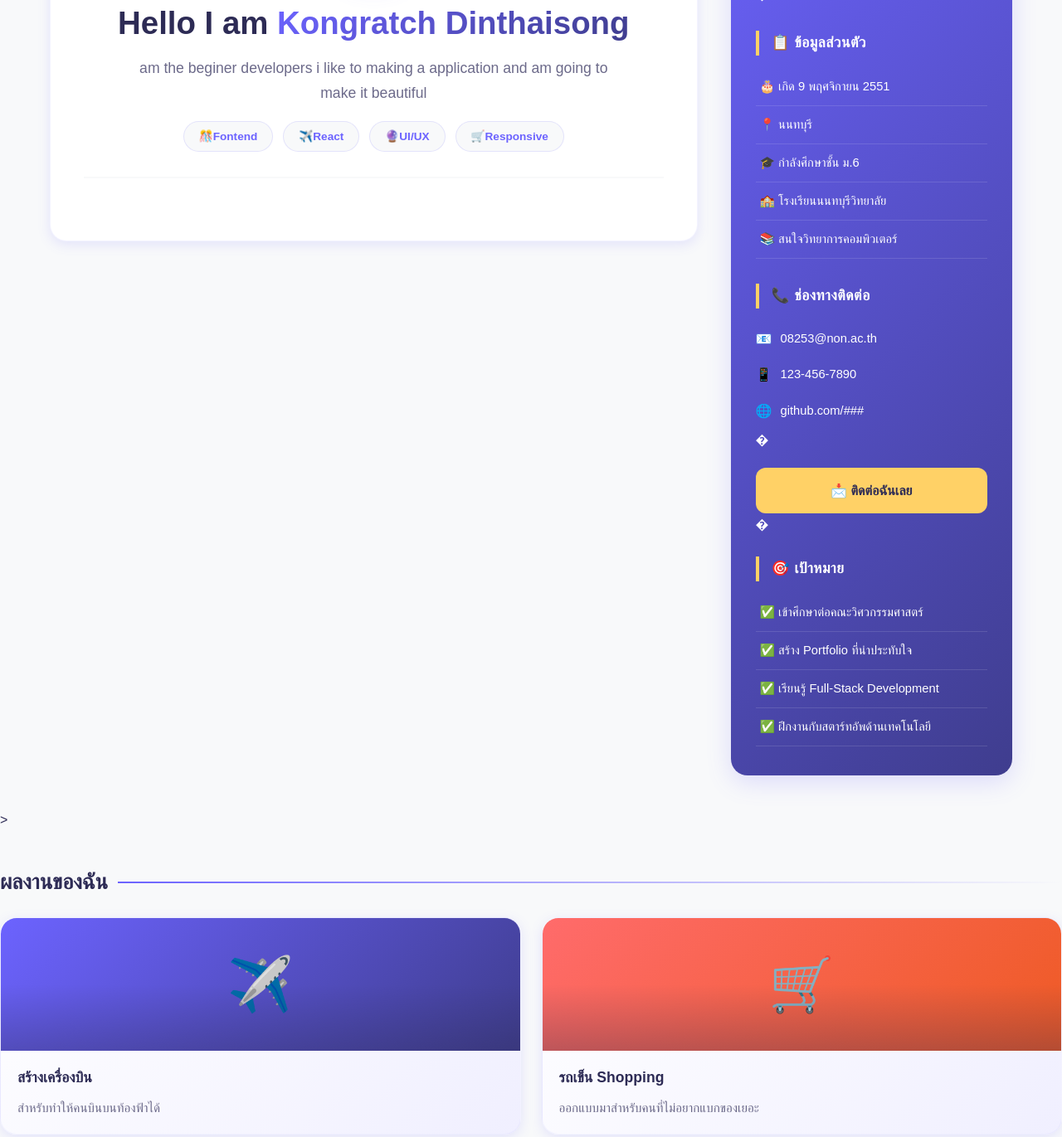
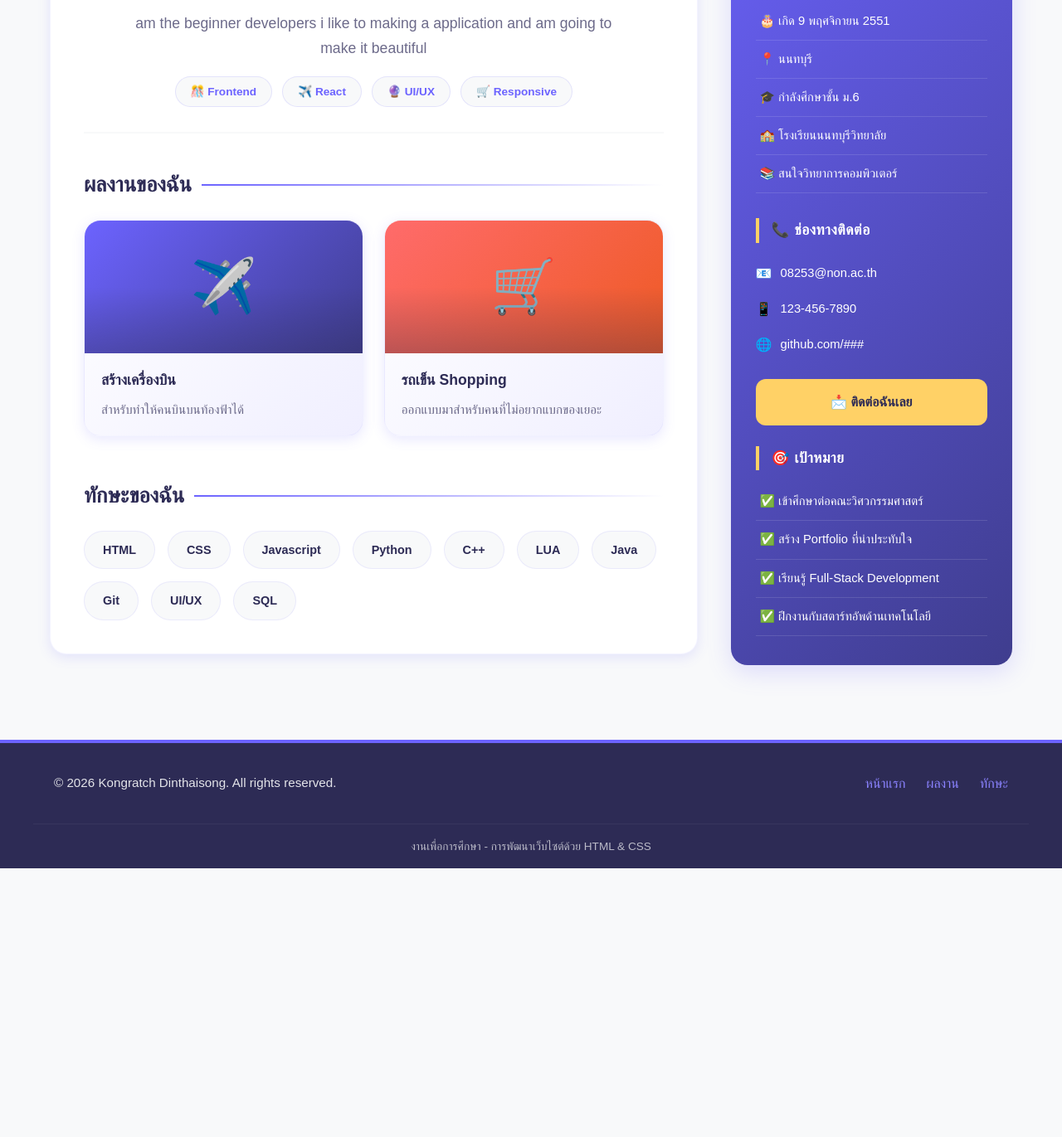
Before and after one commit to hamter999-wq/My-Website-to-give-to-Kur-Krai, a plain HTML site: page index.html in a window 1280 px wide. Shown: the part 377-1748 px from the top of the page at 83% size. After the commit the page ends 1424 px from the top, so only its background shows below. Drawn offline with Linux system fonts and the light colour scheme.

Commit message:
Update index.html

```diff
--- a/index.html
+++ b/index.html
@@ -1,11 +1,12 @@
+<!DOCTYPE html>
 <html lang="en">
 <head>
     <meta charset="UTF-8">
-    <meta name="viewport" content="width=x, initial-scale=1.0">
+    <meta name="viewport" content="width=device-width, initial-scale=1.0">
     <title>งานเพื่อการศึกษา-Portfolio</title>
     <style>
         /* ======================================== */
-        /* RESET & BASE STYLES      */
+        /* RESET & BASE STYLES                      */
         /* ======================================== */
         * {
             box-sizing: border-box;
@@ -26,7 +27,7 @@
         }
 
         .navbar {
-            background: #2D2B55; /* แทน --secondary */
+            background: #2D2B55;
             padding: 0 30px;
             position: sticky;
             top: 0;
@@ -35,7 +36,6 @@
             backdrop-filter: blur(10px);
         }
 
-        /* กิจกรรมที่ 3.3: การจัดวางด้วย Flexbox */
         .nav-container {
             display: flex;
             justify-content: space-between;
@@ -45,24 +45,23 @@
         }
 
         .logo {
-            color: #FFFFFF; /* แทน --white */
+            color: #FFFFFF;
             font-size: 1.5rem;
             font-weight: 700;
             padding: 18px 0;
             display: flex;
             align-items: center;
             gap: 10px;
-            transition: all 0.4s cubic-bezier(0.25, 0.46, 0.45, 0.94); /* แทน --transition */
+            transition: all 0.4s cubic-bezier(0.25, 0.46, 0.45, 0.94);
         }
 
         .logo span {
-            color: #FFD166; /* แทน --accent */
+            color: #FFD166;
         }
 
-        /* กิจกรรมที่ 4.2: Transition & Transform */
         .logo:hover {
             transform: scale(1.05);
-            color: #FFD166; /* แทน --accent */
+            color: #FFD166;
         }
 
         .nav-menu {
@@ -77,23 +76,23 @@
             color: rgba(255, 255, 255, 0.8);
             padding: 12px 20px;
             display: block;
-            border-radius: 12px; /* แทน --radius-sm */
-            transition: all 0.4s cubic-bezier(0.25, 0.46, 0.45, 0.94); /* แทน --transition */
+            border-radius: 12px;
+            transition: all 0.4s cubic-bezier(0.25, 0.46, 0.45, 0.94);
             font-weight: 500;
             font-size: 0.95rem;
             position: relative;
         }
 
         .nav-menu a:hover {
-            background: #6C63FF; /* แทน --primary */
-            color: #FFFFFF; /* แทน --white */
+            background: #6C63FF;
+            color: #FFFFFF;
             transform: translateY(-2px);
             box-shadow: 0 6px 20px rgba(108, 99, 255, 0.4);
         }
 
         .nav-menu .active {
-            background: #6C63FF; /* แทน --primary */
-            color: #FFFFFF; /* แทน --white */
+            background: #6C63FF;
+            color: #FFFFFF;
             box-shadow: 0 4px 15px rgba(108, 99, 255, 0.3);
         }
 
@@ -103,9 +102,10 @@
             bottom: -8px;
             left: 50%;
             transform: translateX(-50%);
-            color: #FFD166; /* แทน --accent */
+            color: #FFD166;
             font-size: 12px;
         }
+
         .container {
             max-width: 1200px;
             margin: 0 auto;
@@ -118,15 +118,15 @@
             align-items: flex-start;
         }
 
-/* ======================================== */
-        /* กิจกรรมที่ 2.1: MAIN CONTENT - Semantic HTML */
+        /* ======================================== */
+        /* MAIN CONTENT - Semantic HTML             */
         /* ======================================== */
         .content {
             flex: 3;
-            background: #FFFFFF; /* แทน --white */
+            background: #FFFFFF;
             padding: 40px;
-            border-radius: 20px; /* แทน --radius-md */
-            box-shadow: 0 4px 15px rgba(108, 99, 255, 0.15); /* แทน --shadow-sm */
+            border-radius: 20px;
+            box-shadow: 0 4px 15px rgba(108, 99, 255, 0.15);
             border: 1px solid rgba(108, 99, 255, 0.08);
         }
 
@@ -134,45 +134,44 @@
         .hero {
             text-align: center;
             padding: 20px 0 30px;
-            border-bottom: 2px solid #F8F9FA; /* แทน --light */
+            border-bottom: 2px solid #F8F9FA;
             margin-bottom: 35px;
         }
 
         .hero-avatar {
             width: 120px;
             height: 120px;
-            background: linear-gradient(135deg, #6C63FF, #3F3D8E); /* แทน --gradient-main */
+            background: linear-gradient(135deg, #6C63FF, #3F3D8E);
             border-radius: 50%;
             display: flex;
             align-items: center;
             justify-content: center;
             margin: 0 auto 20px;
             font-size: 4rem;
-            box-shadow: 0 8px 30px rgba(108, 99, 255, 0.2); /* แทน --shadow-md */
-            border: 4px solid #FFFFFF; /* แทน --white */
-            transition: all 0.4s cubic-bezier(0.25, 0.46, 0.45, 0.94); /* แทน --transition */
+            box-shadow: 0 8px 30px rgba(108, 99, 255, 0.2);
+            border: 4px solid #FFFFFF;
+            transition: all 0.4s cubic-bezier(0.25, 0.46, 0.45, 0.94);
         }
 
-        /* กิจกรรมที่ 4.2: Transition & Transform */
         .hero-avatar:hover {
             transform: scale(1.05) rotate(-5deg);
         }
 
         .hero h1 {
-            color: #2D2B55; /* แทน --secondary */
+            color: #2D2B55;
             font-size: 2.4rem;
             margin-bottom: 8px;
         }
 
         .hero h1 span {
-            background: linear-gradient(135deg, #6C63FF, #3F3D8E); /* แทน --gradient-main */
+            background: linear-gradient(135deg, #6C63FF, #3F3D8E);
             -webkit-background-clip: text;
             -webkit-text-fill-color: transparent;
             background-clip: text;
         }
 
         .hero p {
-            color: #6C6A8A; /* แทน --text-light */
+            color: #6C6A8A;
             font-size: 1.1rem;
             max-width: 600px;
             margin: 0 auto;
@@ -187,25 +186,25 @@
         }
 
         .hero-tags span {
-            background: #F8F9FA; /* แทน --light */
+            background: #F8F9FA;
             padding: 6px 18px;
             border-radius: 30px;
             font-size: 0.85rem;
-            color: #6C63FF; /* แทน --primary */
+            color: #6C63FF;
             font-weight: 600;
             border: 1px solid rgba(108, 99, 255, 0.15);
-            transition: all 0.4s cubic-bezier(0.25, 0.46, 0.45, 0.94); /* แทน --transition */
+            transition: all 0.4s cubic-bezier(0.25, 0.46, 0.45, 0.94);
         }
 
         .hero-tags span:hover {
-            background: #6C63FF; /* แทน --primary */
-            color: #FFFFFF; /* แทน --white */
+            background: #6C63FF;
+            color: #FFFFFF;
             transform: translateY(-2px);
-            box-shadow: 0 4px 15px rgba(108, 99, 255, 0.15); /* แทน --shadow-sm */
+            box-shadow: 0 4px 15px rgba(108, 99, 255, 0.15);
         }
 
         .section-title {
-            color: #2D2B55; /* แทน --secondary */
+            color: #2D2B55;
             font-size: 1.6rem;
             margin: 40px 0 20px;
             display: flex;
@@ -217,11 +216,11 @@
             content: '';
             flex: 1;
             height: 2px;
-            background: linear-gradient(to right, #6C63FF, transparent); /* แทน --primary */
+            background: linear-gradient(to right, #6C63FF, transparent);
         }
 
         /* ======================================== */
-        /* กิจกรรมที่ 3.3: CARD GRID - ผลงานของฉัน   */
+        /* CARD GRID & SKILLS GRID                  */
         /* ======================================== */
         .card-grid {
             display: flex;
@@ -235,57 +234,56 @@
             gap: 15px;
             flex-wrap: wrap;
             margin-top: 10px;
+            justify-content: flex-start;
         }
 
         .skill-item {
-            background: #F8F9FA; /* แทน --light */
+            background: #F8F9FA;
             padding: 10px 22px;
             border-radius: 30px;
             font-weight: 600;
             font-size: 0.9rem;
-            color: #2D2B55; /* แทน --secondary */
+            color: #2D2B55;
             border: 1px solid rgba(108, 99, 255, 0.1);
-            transition: all 0.4s cubic-bezier(0.25, 0.46, 0.45, 0.94); /* แทน --transition */
+            transition: all 0.4s cubic-bezier(0.25, 0.46, 0.45, 0.94);
             display: flex;
             align-items: center;
             gap: 8px;
         }
 
         .skill-item:hover {
-            background: #6C63FF; /* แทน --primary */
-            color: #FFFFFF; /* แทน --white */
+            background: #6C63FF;
+            color: #FFFFFF;
             transform: translateY(-3px);
-            box-shadow: 0 4px 15px rgba(108, 99, 255, 0.15); /* แทน --shadow-sm */
+            box-shadow: 0 4px 15px rgba(108, 99, 255, 0.15);
         }
 
-        /* กิจกรรมที่ 4.1: Box Model */
         .card {
             flex: 1 1 260px;
-            background: linear-gradient(135deg, #FFFFFF, #F0EFFF); /* แทน --gradient-card */
-            border-radius: 20px; /* แทน --radius-md */
+            background: linear-gradient(135deg, #FFFFFF, #F0EFFF);
+            border-radius: 20px;
             overflow: hidden;
-            box-shadow: 0 4px 15px rgba(108, 99, 255, 0.15); /* แทน --shadow-sm */
-            transition: all 0.4s cubic-bezier(0.25, 0.46, 0.45, 0.94); /* แทน --transition */
+            box-shadow: 0 4px 15px rgba(108, 99, 255, 0.15);
+            transition: all 0.4s cubic-bezier(0.25, 0.46, 0.45, 0.94);
             border: 1px solid rgba(108, 99, 255, 0.06);
             cursor: default;
             position: relative;
         }
 
-        /* กิจกรรมที่ 4.2: Transition & Transform */
         .card:hover {
             transform: translateY(-12px) scale(1.01);
-            box-shadow: 0 15px 45px rgba(108, 99, 255, 0.25); /* แทน --shadow-lg */
-            border-color: #8B83FF; /* แทน --primary-light */
+            box-shadow: 0 15px 45px rgba(108, 99, 255, 0.25);
+            border-color: #8B83FF;
         }
 
         .card-image {
             height: 160px;
-            background: linear-gradient(135deg, #6C63FF, #3F3D8E); /* แทน --gradient-main */
+            background: linear-gradient(135deg, #6C63FF, #3F3D8E);
             display: flex;
             align-items: center;
             justify-content: center;
             font-size: 4rem;
-            color: #FFFFFF; /* แทน --white */
+            color: #FFFFFF;
             position: relative;
             overflow: hidden;
         }
@@ -301,49 +299,36 @@
         }
 
         .card:nth-child(2) .card-image { background: linear-gradient(135deg, #FF6B6B, #EE5A24); }
-        .card:nth-child(3) .card-image { background: linear-gradient(135deg, #00D2D3, #0097E6); }
-        .card:nth-child(4) .card-image { background: linear-gradient(135deg, #F8A5C2, #F78FB3); }
-        .card:nth-child(5) .card-image { background: linear-gradient(135deg, #74B9FF, #0984E3); }
-        .card:nth-child(6) .card-image { background: linear-gradient(135deg, #55EFC4, #00B894); }
 
         .card h3 {
             padding: 18px 20px 8px;
             font-size: 1.1rem;
-            color: #2D2B55; /* แทน --secondary */
+            color: #2D2B55;
         }
 
         .card p {
             padding: 0 20px 18px;
-            color: #6C6A8A; /* แทน --text-light */
+            color: #6C6A8A;
             font-size: 0.95rem;
             margin: 0;
         }
 
-        .card-badge {
-            display: inline-block;
-            background: #6C63FF; /* แทน --primary */
-            color: #FFFFFF; /* แทน --white */
-            font-size: 0.7rem;
-            padding: 3px 12px;
-            border-radius: 30px;
-            margin: 0 20px 18px;
-            font-weight: 600;
-            letter-spacing: 0.5px;
-        }
-
+        /* ======================================== */
+        /* SIDEBAR                                  */
+        /* ======================================== */
         .sidebar {
             flex: 1.2;
-            background: linear-gradient(135deg, #6C63FF, #3F3D8E); /* แทน --gradient-main */
-            color: #FFFFFF; /* แทน --white */
+            background: linear-gradient(135deg, #6C63FF, #3F3D8E);
+            color: #FFFFFF;
             padding: 35px 30px;
-            border-radius: 20px; /* แทน --radius-md */
-            box-shadow: 0 8px 30px rgba(108, 99, 255, 0.2); /* แทน --shadow-md */
+            border-radius: 20px;
+            box-shadow: 0 8px 30px rgba(108, 99, 255, 0.2);
             position: sticky;
             top: 100px;
         }
 
         .sidebar h3 {
-            border-left: 4px solid #FFD166; /* แทน --accent */
+            border-left: 4px solid #FFD166;
             padding-left: 15px;
             margin: 0 0 15px 0;
             font-size: 1.1rem;
@@ -391,7 +376,7 @@
             padding: 10px 0;
             border-bottom: 1px solid rgba(255, 255, 255, 0.12);
             font-size: 0.92rem;
-            transition: all 0.4s cubic-bezier(0.25, 0.46, 0.45, 0.94); /* แทน --transition */
+            transition: all 0.4s cubic-bezier(0.25, 0.46, 0.45, 0.94);
             padding-left: 5px;
             display: flex;
             align-items: center;
@@ -418,14 +403,14 @@
 
         .sidebar .btn-contact {
             display: block;
-            background: #FFD166; /* แทน --accent */
-            color: #2D2B55; /* แทน --secondary */
+            background: #FFD166;
+            color: #2D2B55;
             text-align: center;
             padding: 14px;
-            border-radius: 12px; /* แทน --radius-sm */
+            border-radius: 12px;
             font-weight: 700;
             margin-top: 20px;
-            transition: all 0.4s cubic-bezier(0.25, 0.46, 0.45, 0.94); /* แทน --transition */
+            transition: all 0.4s cubic-bezier(0.25, 0.46, 0.45, 0.94);
             border: none;
             cursor: pointer;
         }
@@ -436,6 +421,74 @@
             background: #FFD93D;
         }
 
+        /* ======================================== */
+        /* FOOTER                                   */
+        /* ======================================== */
+        .footer {
+            background: #2D2B55;
+            color: #F8F9FA;
+            margin-top: 50px;
+            border-top: 4px solid #6C63FF;
+        }
+
+        .footer-content {
+            max-width: 1200px;
+            margin: 0 auto;
+            padding: 35px 25px;
+            display: flex;
+            justify-content: space-between;
+            align-items: center;
+            flex-wrap: wrap;
+            gap: 20px;
+        }
+
+        .footer-info p {
+            font-size: 0.95rem;
+            opacity: 0.9;
+            margin: 0;
+        }
+
+        .footer-links {
+            display: flex;
+            gap: 25px;
+            flex-wrap: wrap;
+        }
+
+        .footer-links a {
+            color: #8B83FF;
+            font-weight: 500;
+            transition: all 0.4s cubic-bezier(0.25, 0.46, 0.45, 0.94);
+            position: relative;
+        }
+
+        .footer-links a::after {
+            content: '';
+            position: absolute;
+            bottom: -3px;
+            left: 0;
+            width: 0;
+            height: 2px;
+            background: #FFD166;
+            transition: all 0.4s cubic-bezier(0.25, 0.46, 0.45, 0.94);
+        }
+
+        .footer-links a:hover {
+            color: #FFD166;
+        }
+
+        .footer-links a:hover::after {
+            width: 100%;
+        }
+
+        .footer-bottom {
+            border-top: 1px solid rgba(255, 255, 255, 0.08);
+            padding: 15px 25px;
+            text-align: center;
+            font-size: 0.85rem;
+            opacity: 0.7;
+            max-width: 1200px;
+            margin: 0 auto;
+        }
     </style>
 </head>
 <body>
@@ -443,39 +496,70 @@
         <div class="nav-container">
             <a href="#" class="logo"><span>Port</span>folio</a>
             <ul class="nav-menu">
-                <li><a href="" class="active">หน้าแรก</a></li>
-                <li><a href="">ผลงาน</a></li>
-                <li><a href="">ทักษะ</a></li>
-                <li><a href="">ประสบการณ์</a></li>
-                <li><a href="">ติดต่อ</a></li>
+                <li><a href="#" class="active">หน้าแรก</a></li>
+                <li><a href="#">ผลงาน</a></li>
+                <li><a href="#">ทักษะ</a></li>
+                <li><a href="#">ประสบการณ์</a></li>
+                <li><a href="#">ติดต่อ</a></li>
             </ul>
         </div>
     </nav>
 
-    <!--hero section-->>
     <div class="container">
         <div class="flex-layout">
             <main class="content">
-                <!--hero section-->>
                 <section class="hero">
                     <div class="hero-avatar">👌</div>
                     <h1>Hello I am <span>Kongratch Dinthaisong</span></h1>
-                    <p>am the beginer developers i like to making a application and am going to make it beautiful</p>
+                    <p>am the beginner developers i like to making a application and am going to make it beautiful</p>
                     <div class="hero-tags">
-                        <span>🎊Fontend</span>
-                        <span>✈️React</span>
-                        <span>🔮UI/UX</span>
-                        <span>🛒Responsive</span>
+                        <span>🎊 Frontend</span>
+                        <span>✈️ React</span>
+                        <span>🔮 UI/UX</span>
+                        <span>🛒 Responsive</span>
+                    </div>
+                </section>
+
+                <section>
+                    <h2 class="section-title">ผลงานของฉัน</h2>
+                    <div class="card-grid">
+                        <div class="card">
+                            <div class="card-image">✈️</div>
+                            <h3>สร้างเครื่องบิน</h3>
+                            <p>สำหรับทำให้คนบินบนท้องฟ้าได้</p>
+                        </div>
+                        <div class="card">
+                            <div class="card-image">🛒</div>
+                            <h3>รถเข็น Shopping</h3>
+                            <p>ออกแบบมาสำหรับคนที่ไม่อยากแบกของเยอะ</p>
+                        </div>
+                    </div>
+                </section>
+
+                <section>
+                    <h2 class="section-title" style="margin-top: 50px;">ทักษะของฉัน</h2>
+                    <div class="skills-grid">
+                        <span class="skill-item">HTML</span>
+                        <span class="skill-item">CSS</span>
+                        <span class="skill-item">Javascript</span>
+                        <span class="skill-item">Python</span>
+                        <span class="skill-item">C++</span>
+                        <span class="skill-item">LUA</span>
+                        <span class="skill-item">Java</span>
+                        <span class="skill-item">Git</span>
+                        <span class="skill-item">UI/UX</span>
+                        <span class="skill-item">SQL</span>
                     </div>
                 </section>
             </main>
+
             <aside class="sidebar">
-        <div class="profile-intro">
+                <div class="profile-intro">
                     <div class="avatar-sm">🫤</div>
                     <h4>คงราชย์ ดินไธสง</h4>
                     <p>นักพัฒนาเว็บ · อายุ 17 ปี</p>
                 </div>
-�
+
                 <h3>📋 ข้อมูลส่วนตัว</h3>
                 <ul>
                     <li>🎂 เกิด 9 พฤศจิกายน 2551</li>
@@ -491,9 +575,9 @@
                     <li>123-456-7890</li>
                     <li>github.com/###</li>
                 </ul>
-�
+
                 <a href="#" class="btn-contact">📩 ติดต่อฉันเลย</a>
-�
+
                 <h3 style="margin-top: 25px;">🎯 เป้าหมาย</h3>
                 <ul>
                     <li>✅ เข้าศึกษาต่อคณะวิศวกรรมศาสตร์</li>
@@ -501,39 +585,24 @@
                     <li>✅ เรียนรู้ Full-Stack Development</li>
                     <li>✅ ฝึกงานกับสตาร์ทอัพด้านเทคโนโลยี</li>
                 </ul>
-    </aside>
-
+            </aside>
         </div>
     </div>
 
-    <!--Card section-->>
-    <h2 class="section-title"> ผลงานของฉัน</h2>
-    <div class="card-grid">
-        <div class="card">
-            <div class="card-image">✈️</div>
-            <h3>สร้างเครื่องบิน</h3>
-            <p>สำหรับทำให้คนบินบนท้องฟ้าได้</p>
+    <footer class="footer">
+        <div class="footer-content">
+            <div class="footer-info">
+                <p>© 2026 Kongratch Dinthaisong. All rights reserved.</p>
+            </div>
+            <div class="footer-links">
+                <a href="#">หน้าแรก</a>
+                <a href="#">ผลงาน</a>
+                <a href="#">ทักษะ</a>
+            </div>
         </div>
-        <div class="card">
-            <div class="card-image">🛒</div>
-            <h3>รถเข็น Shopping</h3>
-            <p>ออกแบบมาสำหรับคนที่ไม่อยากแบกของเยอะ</p>
+        <div class="footer-bottom">
+            <p>งานเพื่อการศึกษา - การพัฒนาเว็บไซต์ด้วย HTML & CSS</p>
         </div>
-    </div>
-
-    <!--Card section-->>
-    <h2 class="section-title" style="margin-top: 50px;">ทักษะของฉัน</h2>
-    <div class="skill-grids">
-        <span class="skill-item">HTML</span>
-        <span class="skill-item">CSS</span>
-        <span class="skill-item">Javascript</span>
-        <span class="skill-item">python</span>
-        <span class="skill-item">C+</span>
-        <span class="skill-item">LUA</span>
-        <span class="skill-item">Java</span>
-        <span class="skill-item">git</span>
-        <span class="skill-item">UI/UX</span>
-        <span class="skill-item">SQL</span>
-    </div>
+    </footer>
 </body>
 </html>
```
